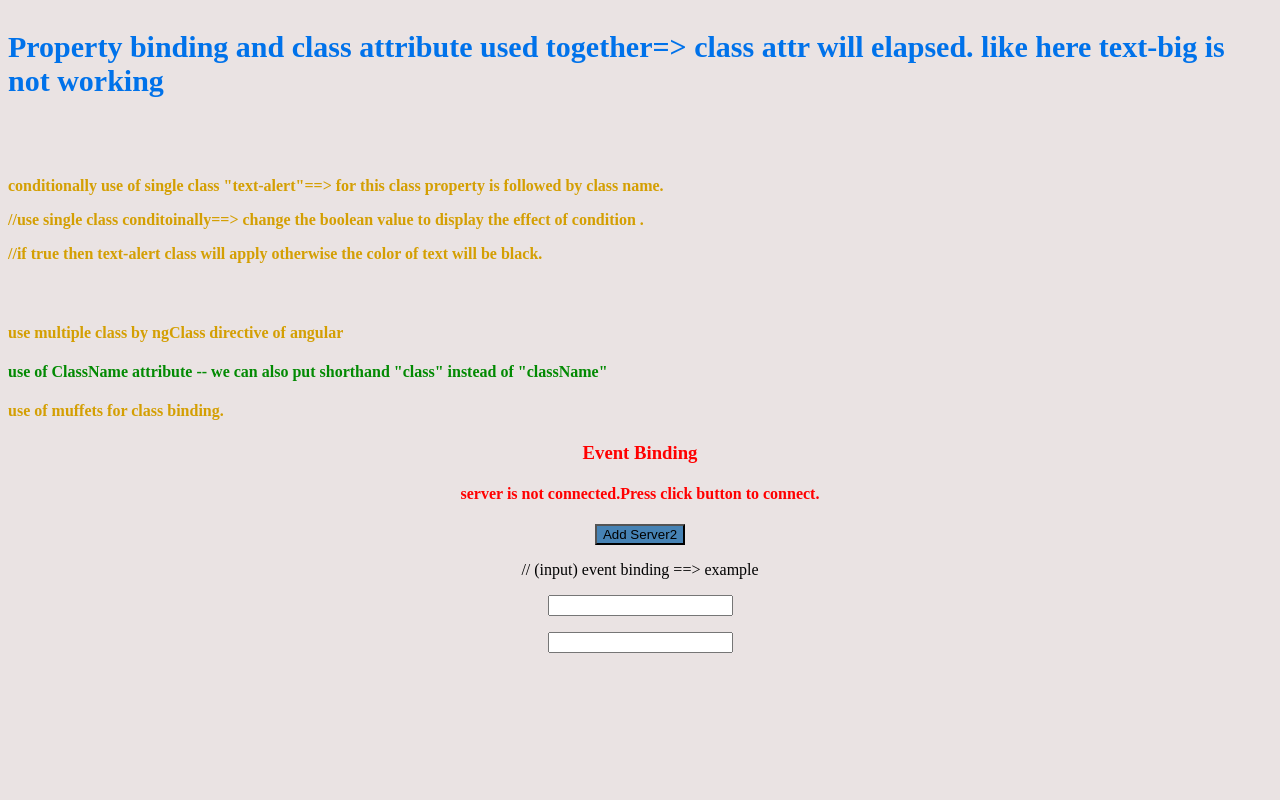
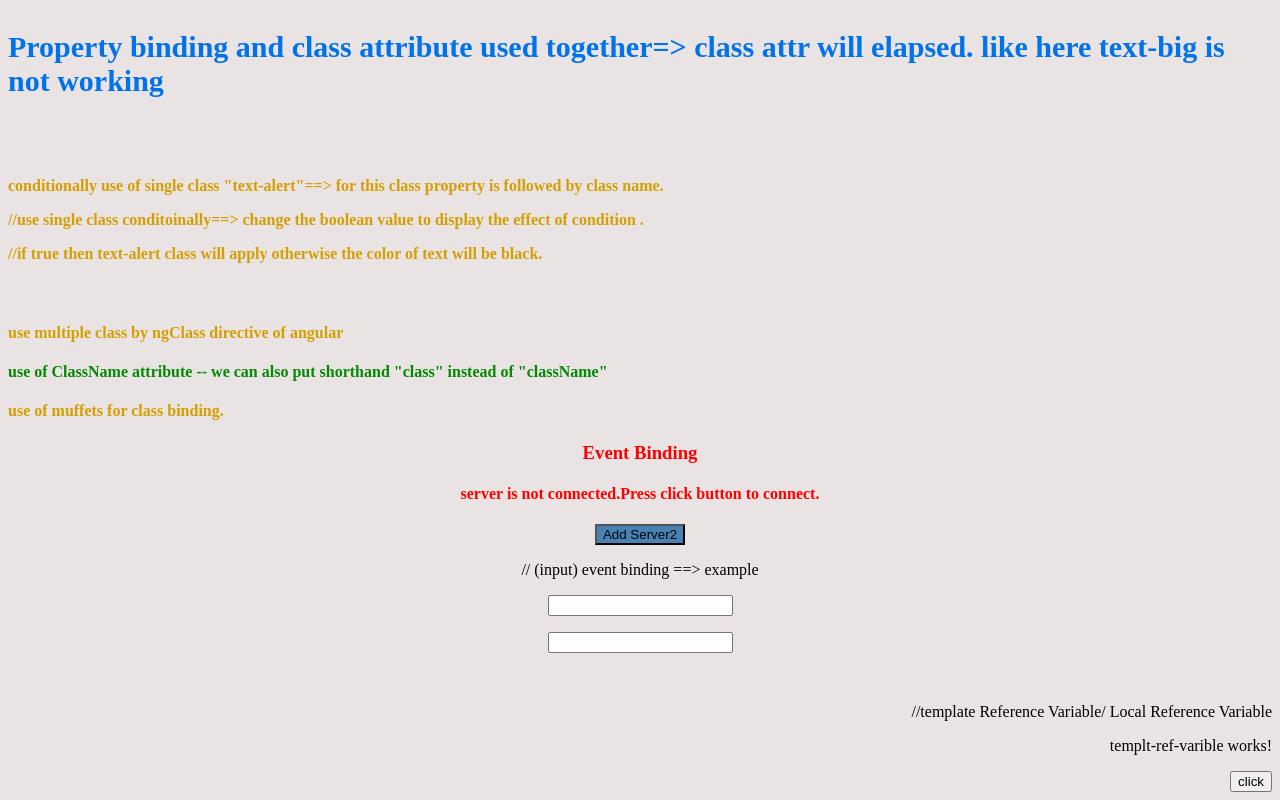
Before and after one commit to vikas576/Angular, an Angular app: page / in a window 1280 px wide. Shown: the part 549-1349 px from the top of the page. Before the commit the page ends 1252 px from the top, so only its background shows below. Built offline with nearby package versions, Linux system fonts and the light colour scheme.

Commit message:
template reference variable added

```diff
--- a/src/app/app.component.html
+++ b/src/app/app.component.html
@@ -2,3 +2,5 @@
 <app-prop-bind> </app-prop-bind>
 <app-class-bind> </app-class-bind>
 <app-event-bind></app-event-bind>
+<app-templt-ref-varible>
+</app-templt-ref-varible>
--- a/src/app/class-bind/class-bind.component.ts
+++ b/src/app/class-bind/class-bind.component.ts
@@ -3,12 +3,16 @@ import { Component, OnInit } from '@angular/core';
 @Component({
   selector: 'app-class-bind',
   // templateUrl: './class-bind.component.html',
-  template:`
+  template: `
             <h4 class="text-danger"> danger with simple text-danger class </h4>
             <h4 class="{{textSuccess}}"> success class with string interpolation </h4>
             <h4 [class]="textInfo"> Info with class property binding </h4>
-            <h4 [class]="textInfo" class="text-big"> Property binding and class attribute used together=> class attr will elapsed. like here text-big is not working </h4> <br>
-            <h4 [class.text-alert]="hasAlert"> conditionally use of single class "text-alert"==> for this class property is followed by class name.<p> //use single class conditoinally==> change the boolean value to display the effect of condition . </p> <p> //if true then text-alert class will apply otherwise the color of text will be black.</p> </h4> <br>
+            <h4 [class]="textInfo" class="text-big"> Property binding and class attribute used together=>
+            class attr will elapsed. like here text-big is not working </h4> <br>
+            <h4 [class.text-alert]="hasAlert"> conditionally use of single class "text-alert"==>
+            for this class property is followed by class name.<p> //use single class conditoinally==>
+            change the boolean value to display the effect of condition . </p> <p>
+            //if true then text-alert class will apply otherwise the color of text will be black.</p> </h4> <br>
             <h4 [ngClass]="messageClasses" > use multiple class by  ngClass  directive of angular </h4>
             <h4 [className]="textSuccess"> use of ClassName attribute -- we can also put shorthand "class" instead of "className" </h4>
             <h4 [class.text-alert]="setMessageClass()"> use of muffets for class binding. </h4>
@@ -28,48 +32,49 @@ import { Component, OnInit } from '@angular/core';
 })
 export class ClassBindComponent implements OnInit {
 
-  public textDanger= "text-danger";
-  public textSuccess= "text-success";
-  public textPrimary= "text-primary";
-  public textInfo= "text-info";
-  public textItalic= "text-italic";
-  public textBig= "text-big";
-  public textDark ="text-dark";
+
+  constructor() { }
+
+  public textDanger = 'text-danger';
+  public textSuccess = 'text-success';
+  public textPrimary = 'text-primary';
+  public textInfo = 'text-info';
+  public textItalic = 'text-italic';
+  public textBig = 'text-big';
+  public textDark = 'text-dark';
 
 // use single class conditoinally==> change the boolean value to display the effect of condition .
 // if true then text-alert class will apply otherwise the color of text will be black.
 // first define class name in property and then set another property for the boolean value/flag, so that we can conditionally use them.
 
 
-  public hasSuccess =true;
+  public hasSuccess = true;
   public hasError = false;
-  public hasAlert= true;
-  public textbold= true;
-
-  setMessageClass(){
-    return this.hasSuccess;
-
-  }
+  public hasAlert = true;
+  public textbold = true;
 
 
 
   //  use [ngClass] directive for to use conditionally multiClasses together
   //  classes which have true will be applied.
+  // tslint:disable-next-line: member-ordering
   public messageClasses = {
-    "text-alert":this.hasAlert,
-    "text-danger":this.hasError,
-    "textSuccess":this.hasSuccess,
-    "text-dark": this.textbold,
-  }
+    'text-alert': this.hasAlert,
+    'text-danger': this.hasError,
+    'text-success': this.hasSuccess,
+    'text-dark': this.textbold,
+  };
 
   public multipleClasses = {
-  "text-alert":false,
-  "text-danger":true,
+  'text-alert': false,
+  'text-danger': true,
+
+  };
+
+  setMessageClass() {
+    return this.hasSuccess;
 
   }
-
-
-  constructor() { }
 
   ngOnInit() {
   }
--- a/src/app/templt-ref-varible/templt-ref-varible.component.html
+++ b/src/app/templt-ref-varible/templt-ref-varible.component.html
@@ -1 +1,7 @@
+
+<div style="text-align: right; width:100%;" >
+  //template Reference Variable/ Local Reference Variable
 <p>templt-ref-varible works!</p>
+
+  <button type="text" #RefVar> click</button>
+</div>
```
